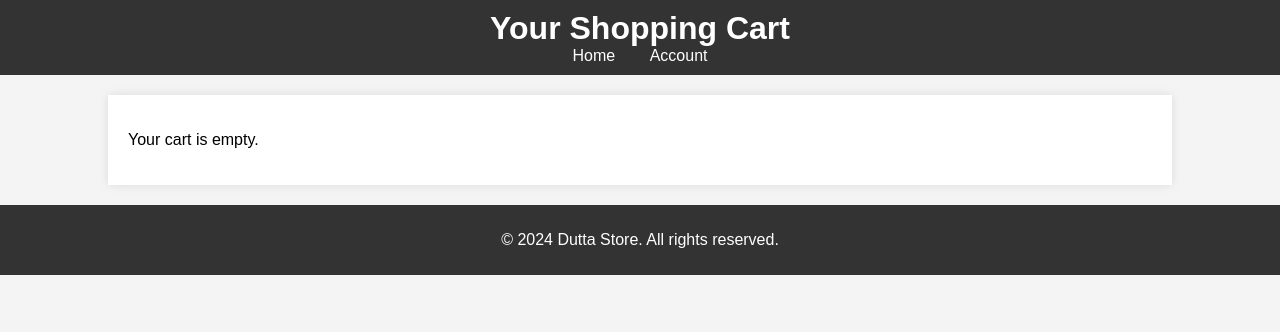
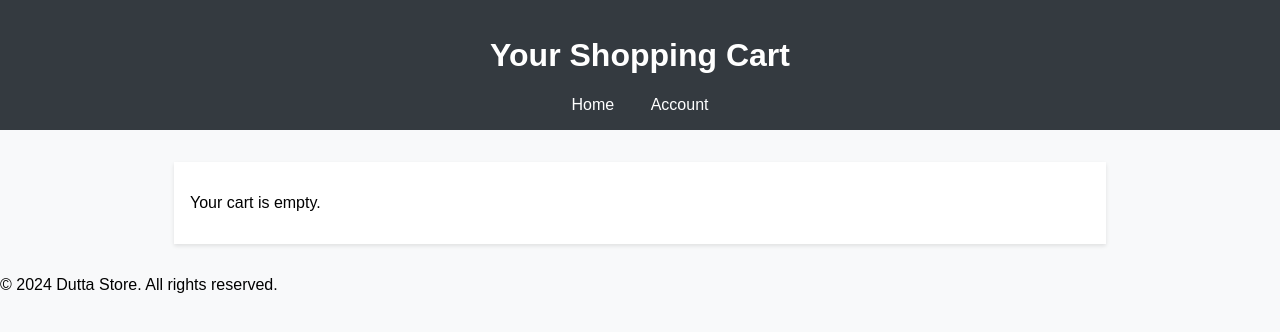
Before and after one commit to Shiv1-sudo/my_flask_app, a Flask app: page /cart in a window 1280 px wide. Shown: the top 332 px of the page. Run offline with Flask 3, Linux system fonts and the light colour scheme; the visitor is signed in with stand-in values (Sample User, id 1); data that the repository does not hold is empty; parts of the project's set-up code (start-up, migrations or seed data) failed here and were passed over.

Commit message:
Add files via upload

```diff
--- a/static/cartpayment.css
+++ b/static/cartpayment.css
@@ -1,116 +1,83 @@
-/* mainstyles.css */
-
-/* General styles */
 body {
     font-family: Arial, sans-serif;
+    background-color: #f8f9fa;
     margin: 0;
     padding: 0;
-    background-color: #f4f4f4;
 }
-
 header {
-    background-color: #333;
+    background-color: #343a40;
     color: #fff;
-    padding: 10px 0;
+    padding: 1rem;
     text-align: center;
 }
-
-header h1 {
+header nav a {
+    color: #fff;
+    margin: 0 1rem;
+    text-decoration: none;
+}
+.container {
+    max-width: 900px;
+    margin: 2rem auto;
+    padding: 1rem;
+    background-color: #fff;
+    box-shadow: 0 2px 4px rgba(0, 0, 0, 0.1);
+}
+.cart-item {
+    display: flex;
+    justify-content: space-between;
+    align-items: center;
+    border-bottom: 1px solid #dee2e6;
+    padding: 1rem 0;
+}
+.cart-item img {
+    max-width: 100px;
+    margin-right: 1rem;
+}
+.cart-item-info h2 {
     margin: 0;
 }
-
-nav a {
+.cart-item-price {
+    color: #28a745;
+    font-weight: bold;
+}
+.button-remove {
+    background-color: #dc3545;
     color: #fff;
-    text-decoration: none;
-    margin: 0 15px;
+    border: none;
+    padding: 0.5rem 1rem;
+    cursor: pointer;
 }
-
-.container {
-    width: 80%;
-    margin: 20px auto;
-    padding: 20px;
-    background-color: #fff;
-    box-shadow: 0 0 10px rgba(0, 0, 0, 0.1);
+.button-remove:hover {
+    background-color: #c82333;
 }
-
-footer {
-    text-align: center;
-    padding: 10px 0;
-    background-color: #333;
-    color: #fff;
-}
-
-/* Cart specific styles */
-.cart-item {
-    display: flex;
-    align-items: center;
-    margin-bottom: 10px;
-    padding: 10px;
-    border-bottom: 1px solid #ccc;
-}
-
-.cart-item img {
-    width: 100px;
-    height: 100px;
-    margin-right: 20px;
-}
-
-.cart-item-info h2 {
-    margin: 0;
-    font-size: 18px;
-}
-
-.cart-item-price {
-    color: #888;
-}
-
 .button {
     display: inline-block;
-    padding: 10px 20px;
+    background-color: #007bff;
     color: #fff;
-    background-color: #007bff;
+    border: none;
+    padding: 0.75rem 1.5rem;
+    text-align: center;
     text-decoration: none;
-    border-radius: 5px;
-    text-align: center;
-    margin-top: 20px;
+    cursor: pointer;
+    margin-top: 1rem;
 }
-
 .button:hover {
     background-color: #0056b3;
 }
-
-/* Payment specific styles */
-form div {
-    margin-bottom: 15px;
+.payment-options {
+    margin-top: 2rem;
 }
-
-form label {
-    display: block;
-    margin-bottom: 5px;
-    font-weight: bold;
+.button-complaint {
+    display: inline-block;
+    background-color: #ffc107;
+    color: #fff;
+    border: none;
+    padding: 0.75rem 1.5rem;
+    text-align: center;
+    text-decoration: none;
+    cursor: pointer;
+    margin-top: 1rem;
 }
-
-form input[type="text"] {
-    width: 100%;
-    padding: 8px;
-    box-sizing: border-box;
-    border: 1px solid #ccc;
-    border-radius: 4px;
+.button-complaint:hover {
+    background-color: #e0a800;
 }
-
-form button {
-    display: inline-block;
-    padding: 10px 20px;
-    color: #fff;
-    background-color: #28a745;
-    text-decoration: none;
-    border-radius: 5px;
-    text-align: center;
-    margin-top: 10px;
-    border: none;
-    cursor: pointer;
-}
-
-form button:hover {
-    background-color: #218838;
-}
```
Also changed, not shown: static/payment.css (added, +59 -0 lines), static/chatstyles.css (line endings or trailing spaces), static/mainstyles.css (line endings or trailing spaces), static/signup.css (line endings or trailing spaces), static/styles.css (line endings or trailing spaces).
